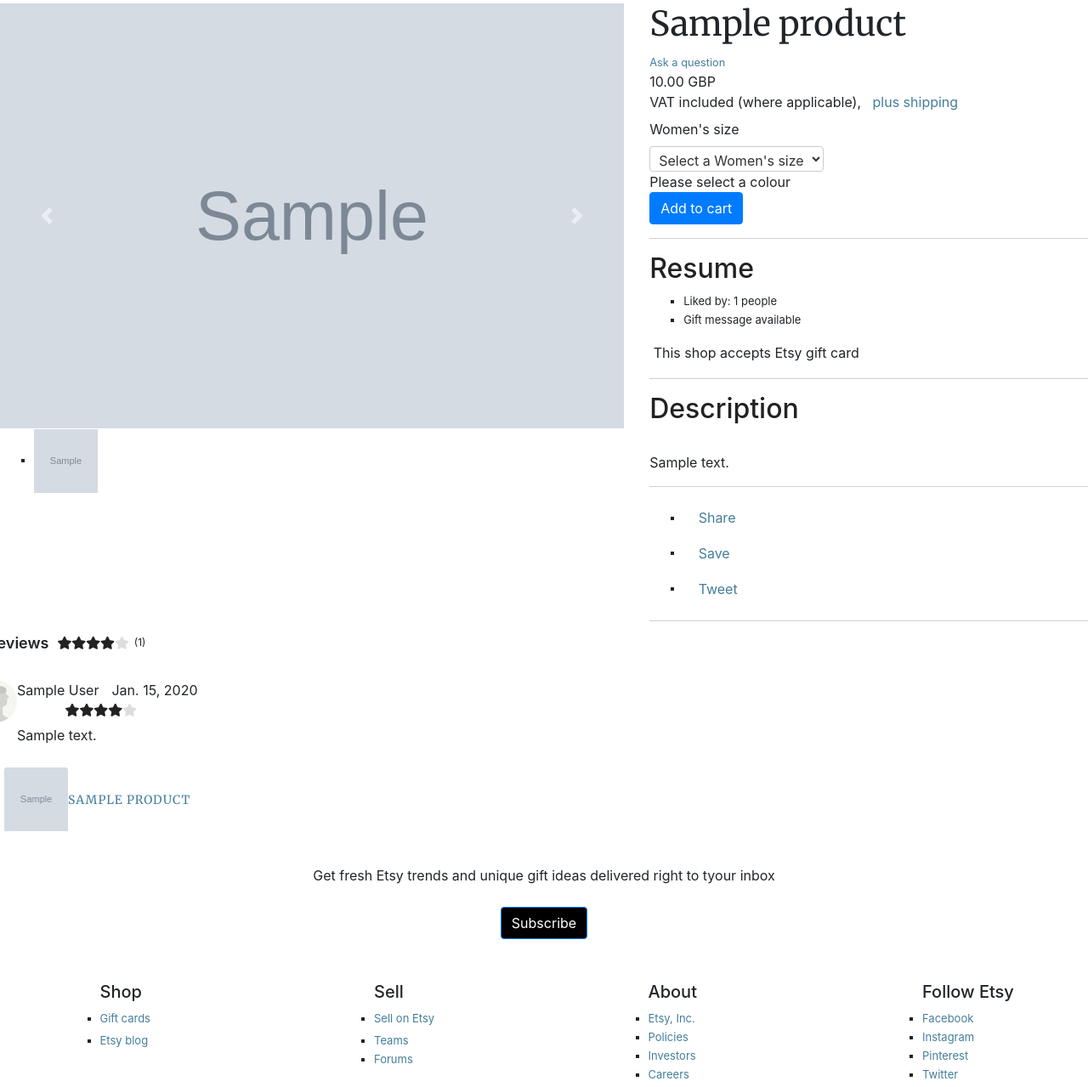
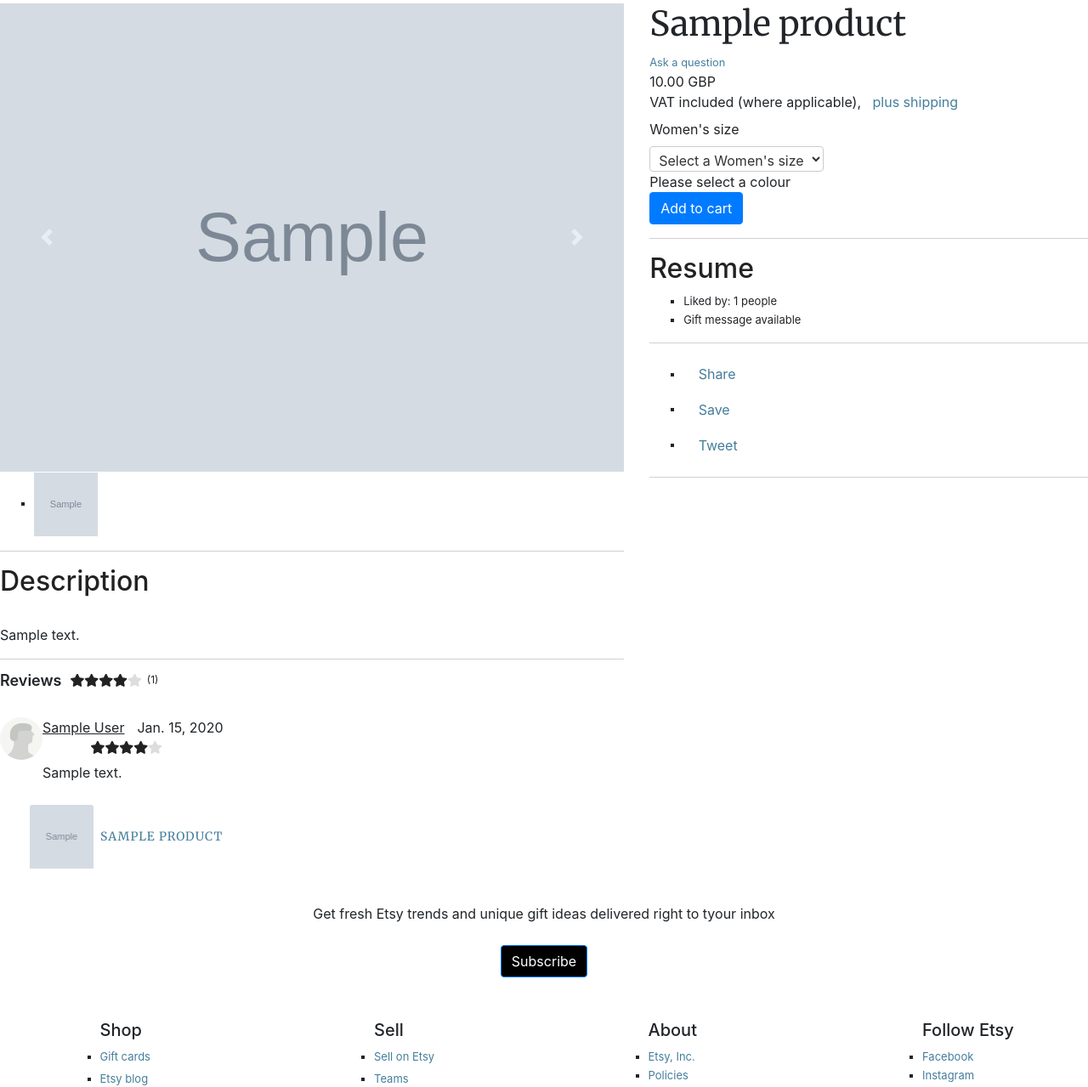
Before and after one commit to UB-ES-2018/etsy, a Django app: page /shop/1/product/1/ in a window 1280 px wide. Shown: the part 256-1535 px from the top of the page at 85% size. Run offline with Django 3.2, Linux system fonts and the light colour scheme; data comes from the database, SQL or seed files in the repository; tables that the repository leaves empty hold one stand-in row (values such as "Sample post"); grey boxes marked "Sample" are stand-in pictures; some libraries are stand-ins or nearby versions.

Commit message:
Moar fixes!!!

```diff
--- a/web/etsy/etsy_core/templates/login.html
+++ b/web/etsy/etsy_core/templates/login.html
@@ -56,7 +56,7 @@
                                         </div><!-- closing div  col-xs-6-->
 
                                         <div class="col-xs-6 text-right custom-margin-top-5px">
-                                            <a class="text-gray-lighter text-body-smaller" href="#">
+                                            <a class="text-gray-lighter text-body-smaller" href="{% url 'password_reset' %}">
                                                 Forgot your password?
                                             </a>
                                         </div><!-- closing div  col-xs-6-->
--- a/web/etsy/etsy_core/templates/product_view.html
+++ b/web/etsy/etsy_core/templates/product_view.html
@@ -176,7 +176,6 @@
 						</div><!-- closing div user-lists-overlay -->
 
 						<div id="listing-image" data-palette-listing-id="">
-
 							{% if images %}
 							<div id="image-main">
 								<div id="carouselExampleControls" class="carousel slide" data-ride="carousel">
@@ -188,7 +187,7 @@
 												<div class="carousel-item">
 											{% endif %}
 
-												<img class="d-block w-100" src="{{ p.image.url }}" style = "width: 500px; height: 500px;">
+												<img class="d-block w-100" src="{{ p.image.url }}" style = "width: 500px; height: auto;">
 											</div>
 										{% endfor %}
 									</div>
@@ -230,11 +229,117 @@
 							{% endif %}
 
 						</div><!-- closing div listing-image -->
+						<hr>
 					</div><!-- closing div image-wrapper -->
+						<div class="ui-toolkit">
+							<div data-appears-component-name="listzilla_overview">
+								<div class='ui-toolkit'>
+									<div class="col-group col-flush ml-md-0 mr-md-0 pl-md-0 pr-md-0">
+										<div class="col-xs-12 pl-lg-0 pr-lg-0">
+											<h2 class="text-body-larger strong text-gray-darker ">Description</h2>
+										</div><!-- clsoing div col-group col-flush ml-md-0 mr-md-0 pl-md-0 pr-md-0 -->
+										<div class="col-xs-12 pl-md-0"><br>
+											{{ product.description }}
+										</div>
+									</div>
+								</div>
+							</div>
+						</div><!-- closing div ui-toolkit -->
+					{% if product.get_reviews != "empty" %}
+					<hr>
+					<!--REVIEWS-->
+						<div class="row" style="margin-left: 0;">
+							<span class="review-text">Reviews</span>
+							<div class="display-inline-block">
+								<span class="reviews-link">
+									<!-- TODO: poner link to reviews -->
+									<div class="star-rating">
+										<div class="back-stars">
+											<i class="fa fa-star" aria-hidden="true"></i>
+											<i class="fa fa-star" aria-hidden="true"></i>
+											<i class="fa fa-star" aria-hidden="true"></i>
+											<i class="fa fa-star" aria-hidden="true"></i>
+											<i class="fa fa-star" aria-hidden="true"></i>
 
-					<div class="ui-toolkit">
+											<div class="front-stars" style="width: {{ product.get_reviews.0 }}%">
+												<i class="fa fa-star" aria-hidden="true"></i>
+												<i class="fa fa-star" aria-hidden="true"></i>
+												<i class="fa fa-star" aria-hidden="true"></i>
+												<i class="fa fa-star" aria-hidden="true"></i>
+												<i class="fa fa-star" aria-hidden="true"></i>
+											</div>
+										</div>
+										<span class="number-reviews">({{ product.get_reviews.1 }})</span>
+									</div>
+								</span>
+							</div><!-- closing div display-inline-block -->
+						</div>
+						{% for review in product.reviews.all %}
+							<div class="row" style="margin: 30px 0;">
+								<div>
+									<!--User Profile Photo-->
+									{% if user.profile_image %}
+									<img src="{{ review.user.profile_image.url}}" class="img-fluid profile-img" alt="profile photo">
+									{% else %}
+									<img src="/static/etsy_core/img/default_avatar.png" class="img-fluid profile-img" alt="profile photo">
+									{% endif %}
+								</div>
+								<div class="col-xs-7 review--users">
+									<div class="row">
+										<div class="col-auto" style="text-decoration: underline;">{{ review.user.first_name }} {{ review.user.last_name }}</div>
+										<span>{{ review.creation_date }}</span>
+									</div>
+									{% if product.get_reviews != "empty" %}
+										<div class="display-inline-block">
+											<span class="reviews-link">
+												<!-- TODO: poner link to reviews -->
+												<div class="star-rating">
+													<div class="back-stars">
+														<i class="fa fa-star" aria-hidden="true"></i>
+														<i class="fa fa-star" aria-hidden="true"></i>
+														<i class="fa fa-star" aria-hidden="true"></i>
+														<i class="fa fa-star" aria-hidden="true"></i>
+														<i class="fa fa-star" aria-hidden="true"></i>
 
-					</div>
+														<div class="front-stars" style="width: {{ review.get_review }}%">
+															<i class="fa fa-star" aria-hidden="true"></i>
+															<i class="fa fa-star" aria-hidden="true"></i>
+															<i class="fa fa-star" aria-hidden="true"></i>
+															<i class="fa fa-star" aria-hidden="true"></i>
+															<i class="fa fa-star" aria-hidden="true"></i>
+														</div>
+													</div>
+												</div>
+											</span>
+										</div><!-- closing div display-inline-block -->
+									{% endif %}
+									<div class="row" style="margin-top:10px;">
+										<div class="col-auto">
+											<p>{{ review.description }}</p>
+										</div>
+									</div>
+									<div class="row" style="margin-top:10px;">
+										<div class="col-xs-12">
+											<a href="/shop/{{product.shop_id.id}}/product/{{product.id}}">
+												<div class="card prod-card">
+													<div class="row no-gutters">
+														<div class="prod-photo">
+															<div class="card-img-top prod-image" style="background-image: url('{{ product.get_first_image }}');" alt="Card image cap"></div>
+														</div>
+														<div class="col-xs-8" style="margin-left:8px">
+															<div class="card-block">
+																<h5 class="card-title long-text little-card-title serif_text prod-title">{{ product.name }}</h5>
+															</div>
+														</div>
+													</div>
+												</div>
+											</a>
+										</div>
+									</div>
+								</div>
+							</div>
+						{% endfor %}
+					{% endif %}
 				</div><!-- closing div col col fix570 mr-xs-4 -->
 
 				<div id="listing-right-column" class="info-col col-5 bg-white">
@@ -332,38 +437,10 @@
 												</li>
 											</ul>
 										</div>
-										<span class="etsy-icon icon-smaller"><svg xmlns="http://www.w3.org/2000/svg"
-												viewBox="0 0 24 24" aria-hidden="true" focusable="false">
-												<path d="M3,13v5a1,1,0,0,0,1,1h7V13H3Z" />
-												<path d="M13,13v6h7a1,1,0,0,0,1-1V13H13Z" />
-												<path d="M20,5H13v5.07c0.877-1.326,2.012-2.893,2.012-2.893a0.607,0.607,0,0,1,.855,0L17.6,8.9a0.607,0.607,0,0,1,0,.855s-0.834.588-1.8,1.24H21V6A1,1,0,0,0,20,5Z" />
-												<path d="M6.4,9.76a0.607,0.607,0,0,1,0-.855L8.133,7.176a0.607,0.607,0,0,1,.855,0S10.123,8.743,11,10.07V5H4A1,1,0,0,0,3,6v5H8.207C7.238,10.348,6.4,9.76,6.4,9.76Z" /></svg></span>
-										<span class="pl-xs-1">
-											This shop accepts Etsy gift card
-										</span>
 									</div>
 								</div>
 							</div>
 						</div><!-- closing div ui-toolkit -->
-
-						<hr>
-
-						<div>
-							<div class="ui-toolkit">
-								<div data-appears-component-name="listzilla_overview">
-									<div class='ui-toolkit'>
-										<div class="col-group col-flush ml-md-0 mr-md-0 pl-md-0 pr-md-0">
-											<div class="col-xs-12 pl-lg-0 pr-lg-0">
-												<h2 class="text-body-larger strong text-gray-darker ">Description</h2>
-											</div><!-- clsoing div col-group col-flush ml-md-0 mr-md-0 pl-md-0 pr-md-0 -->
-											<div class="col-xs-12 pl-md-0"><br>
-												{{ product.description }}
-											</div>
-										</div>
-									</div>
-								</div>
-							</div><!-- closing div ui-toolkit -->
-						</div>
 					</div><!-- closing div listing-page-cart -->
 
 					<hr>
@@ -419,103 +496,6 @@
 
 			</div><!-- closing div listing body -->
 		</div><!-- closing div content-wrap-inner-blank col12 fix990 mt-xs-8 pt-xs-1 -->
-
-		<!--REVIEWS-->
-		<div class="content-wrap-inner-blank col12 clear">
-			<div class="row">
-				<span class="review-text">Reviews</span>
-				{% if product.get_reviews != "empty" %}
-					<div class="display-inline-block">
-						<span class="reviews-link">
-							<!-- TODO: poner link to reviews -->
-							<div class="star-rating">
-								<div class="back-stars">
-									<i class="fa fa-star" aria-hidden="true"></i>
-									<i class="fa fa-star" aria-hidden="true"></i>
-									<i class="fa fa-star" aria-hidden="true"></i>
-									<i class="fa fa-star" aria-hidden="true"></i>
-									<i class="fa fa-star" aria-hidden="true"></i>
-
-									<div class="front-stars" style="width: {{ product.get_reviews.0 }}%">
-										<i class="fa fa-star" aria-hidden="true"></i>
-										<i class="fa fa-star" aria-hidden="true"></i>
-										<i class="fa fa-star" aria-hidden="true"></i>
-										<i class="fa fa-star" aria-hidden="true"></i>
-										<i class="fa fa-star" aria-hidden="true"></i>
-									</div>
-								</div>
-								<span class="number-reviews">({{ product.get_reviews.1 }})</span>
-							</div>
-						</span>
-					</div><!-- closing div display-inline-block -->
-				{% endif %}
-			</div>
-			{% for review in product.reviews.all %}
-				<div class="row" style="margin: 30px 0; margin-left: -30px;">
-					<div class="col-xs-1">
-						<!--User Profile Photo-->
-						{% if user.profile_image %}
-						<img src="{{ review.user.profile_image.url}}" class="img-fluid profile-img" alt="profile photo">
-						{% else %}
-						<img src="/static/etsy_core/img/default_avatar.png" class="img-fluid profile-img" alt="profile photo">
-						{% endif %}
-					</div>
-					<div class="col-xs-7 review--users">
-						<div class="row">
-							<div class="col-auto">{{ review.user.first_name }} {{ review.user.last_name }}</div>
-							<span>{{ review.creation_date }}</span>
-						</div>
-						{% if product.get_reviews != "empty" %}
-							<div class="display-inline-block">
-								<span class="reviews-link">
-									<!-- TODO: poner link to reviews -->
-									<div class="star-rating">
-										<div class="back-stars">
-											<i class="fa fa-star" aria-hidden="true"></i>
-											<i class="fa fa-star" aria-hidden="true"></i>
-											<i class="fa fa-star" aria-hidden="true"></i>
-											<i class="fa fa-star" aria-hidden="true"></i>
-											<i class="fa fa-star" aria-hidden="true"></i>
-
-											<div class="front-stars" style="width: {{ review.get_review }}%">
-												<i class="fa fa-star" aria-hidden="true"></i>
-												<i class="fa fa-star" aria-hidden="true"></i>
-												<i class="fa fa-star" aria-hidden="true"></i>
-												<i class="fa fa-star" aria-hidden="true"></i>
-												<i class="fa fa-star" aria-hidden="true"></i>
-											</div>
-										</div>
-									</div>
-								</span>
-							</div><!-- closing div display-inline-block -->
-                        {% endif %}
-						<div class="row" style="margin-top:10px;">
-							<div class="col-auto">
-								<p>{{ review.description }}</p>
-							</div>
-						</div>
-						<div class="row" style="margin-top:10px;">
-							<div class="col-xs-12">
-								<a href="/shop/{{product.shop_id.id}}/product/{{product.id}}">
-									<div class="card prod-card">
-										<div class="row no-gutters">
-											<div class="col-xs-2 prod-photo">
-												<div class="card-img-top prod-image" style="background-image: url('{{ product.get_first_image }}');" alt="Card image cap"></div>
-											</div>
-											<div class="col-xs-8">
-												<div class="card-block">
-													<h5 class="card-title long-text little-card-title serif_text prod-title">{{ product.name }}</h5>
-												</div>
-											</div>
-										</div>
-									</div>
-								</a>
-							</div>
-						</div>
-					</div>
-				</div>
-			{% endfor %}
-		</div><!-- closing div content-wrap-inner-blank col12 clear -->
 	</div><!-- closing div content-wrap ui-toolkit-->
 
 	{% endblock %}
--- a/web/etsy/etsy_core/templates/profile.html
+++ b/web/etsy/etsy_core/templates/profile.html
@@ -16,7 +16,7 @@
             <img src="/static/etsy_core/img/default_avatar.png" class="img-fluid profile-img" alt="profile photo">
             {% endif %}
             {% if is_owner %}
-            <form enctype="multipart/form-data" id="edit-image-form" method="post" action="/profile/{{ user.id }}/avatar">
+            <form enctype="multipart/form-data" id="edit-image-form" method="post" action="/profile/{{ user.id }}/avatar/">
                 {% csrf_token %}
                 <input type="file" id="file" style="display:none;" name="image" hidden />
                 <button type="button" class="btn btn-primary" id="edit_picture_button"><i class="fas fa-camera"></i></button>
```
Also changed, not shown: web/etsy/etsy_core/templates/owners_shop.html (+56 -6 lines), web/etsy/static/etsy_core/css/owners_shop.css (+53 -0 lines).
